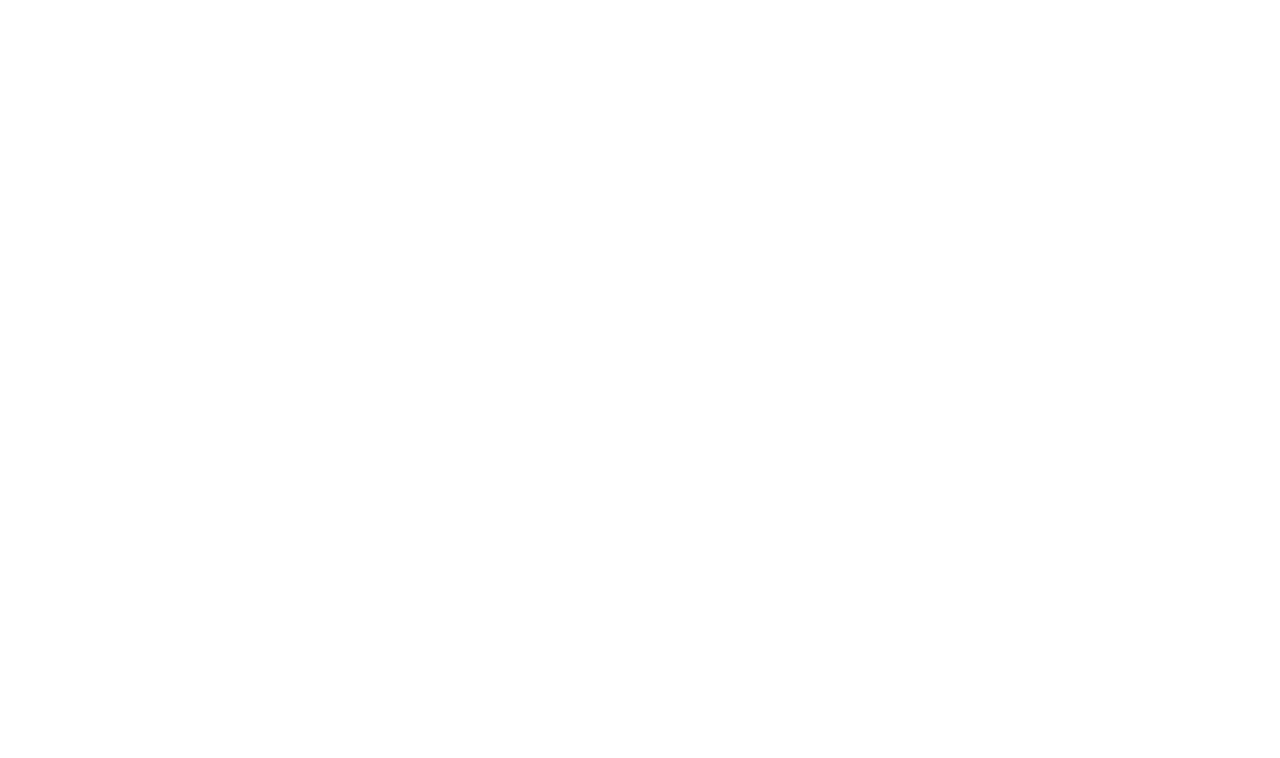
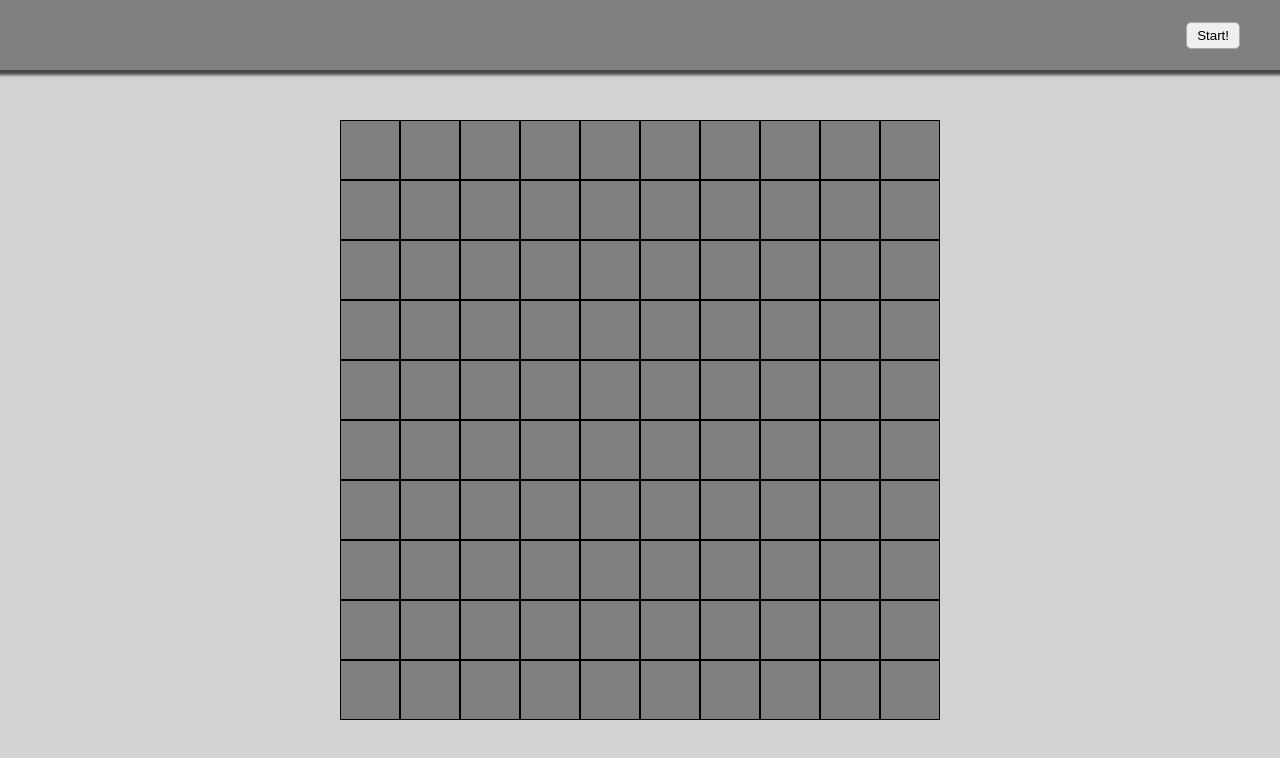
Before and after one commit to francescorossi1/js-campominato-grid, a plain HTML site: page index.html in a window 1280 px wide. Drawn offline with Linux system fonts and the light colour scheme.

Commit message:
milestone 1 completed

```diff
--- /dev/null
+++ b/css/style.css
@@ -0,0 +1,53 @@
+*  {
+    margin: 0;
+    padding: 0;
+    box-sizing: border-box;
+}
+
+.container{
+    max-width: 1200px;
+    margin: 0 auto;
+}
+
+body{
+    background-color: lightgray;
+    margin: 0 auto;
+}
+
+#start-button{
+    padding: 5px 10px;
+    border-radius: 5px;
+    border: 1px solid darkgray;
+
+}
+
+.navbar{
+    height: 70px;
+    line-height: 70px;
+    background-color: gray;
+    text-align: end;
+    padding: 0 30px;
+    box-shadow: 0 0 3px 5px rgb(71, 71, 71);
+}
+
+#grid {
+    display: flex;
+    flex-wrap: wrap;
+    margin: 50px auto;
+    height: 600px;
+    width: 600px;
+}
+
+.cell {
+    height: 10%;
+    width: 10%;
+    text-align: center;
+    line-height: 10%;
+    background-color: grey;
+    cursor: pointer;
+    border: 1px solid black;
+}
+
+.cell.clicked {
+    background-color: red;
+}
--- a/index.html
+++ b/index.html
@@ -4,9 +4,121 @@
     <meta charset="UTF-8">
     <meta http-equiv="X-UA-Compatible" content="IE=edge">
     <meta name="viewport" content="width=device-width, initial-scale=1.0">
+    <link rel="stylesheet" href="css/style.css">
     <title>Document</title>
 </head>
 <body>
+    <nav class="navbar">
+        <div class="container">
+            <button id="start-button">Start!</button>
+        </div>
+    </nav>
+    <main>
+        <div class="container">
+            <div id="grid">
+                <div class="cell"></div>
+                <div class="cell"></div>
+                <div class="cell"></div>
+                <div class="cell"></div>
+                <div class="cell"></div>
+                <div class="cell"></div>
+                <div class="cell"></div>
+                <div class="cell"></div>
+                <div class="cell"></div>
+                <div class="cell"></div>
+                <div class="cell"></div>
+                <div class="cell"></div>
+                <div class="cell"></div>
+                <div class="cell"></div>
+                <div class="cell"></div>
+                <div class="cell"></div>
+                <div class="cell"></div>
+                <div class="cell"></div>
+                <div class="cell"></div>
+                <div class="cell"></div>
+                <div class="cell"></div>
+                <div class="cell"></div>
+                <div class="cell"></div>
+                <div class="cell"></div>
+                <div class="cell"></div>
+                <div class="cell"></div>
+                <div class="cell"></div>
+                <div class="cell"></div>
+                <div class="cell"></div>
+                <div class="cell"></div>
+                <div class="cell"></div>
+                <div class="cell"></div>
+                <div class="cell"></div>
+                <div class="cell"></div>
+                <div class="cell"></div>
+                <div class="cell"></div>
+                <div class="cell"></div>
+                <div class="cell"></div>
+                <div class="cell"></div>
+                <div class="cell"></div>
+                <div class="cell"></div>
+                <div class="cell"></div>
+                <div class="cell"></div>
+                <div class="cell"></div>
+                <div class="cell"></div>
+                <div class="cell"></div>
+                <div class="cell"></div>
+                <div class="cell"></div>
+                <div class="cell"></div>
+                <div class="cell"></div>
+                <div class="cell"></div>
+                <div class="cell"></div>
+                <div class="cell"></div>
+                <div class="cell"></div>
+                <div class="cell"></div>
+                <div class="cell"></div>
+                <div class="cell"></div>
+                <div class="cell"></div>
+                <div class="cell"></div>
+                <div class="cell"></div>
+                <div class="cell"></div>
+                <div class="cell"></div>
+                <div class="cell"></div>
+                <div class="cell"></div>
+                <div class="cell"></div>
+                <div class="cell"></div>
+                <div class="cell"></div>
+                <div class="cell"></div>
+                <div class="cell"></div>
+                <div class="cell"></div>
+                <div class="cell"></div>
+                <div class="cell"></div>
+                <div class="cell"></div>
+                <div class="cell"></div>
+                <div class="cell"></div>
+                <div class="cell"></div>
+                <div class="cell"></div>
+                <div class="cell"></div>
+                <div class="cell"></div>
+                <div class="cell"></div>
+                <div class="cell"></div>
+                <div class="cell"></div>
+                <div class="cell"></div>
+                <div class="cell"></div>
+                <div class="cell"></div>
+                <div class="cell"></div>
+                <div class="cell"></div>
+                <div class="cell"></div>
+                <div class="cell"></div>
+                <div class="cell"></div>
+                <div class="cell"></div>
+                <div class="cell"></div>
+                <div class="cell"></div>
+                <div class="cell"></div>
+                <div class="cell"></div>
+                <div class="cell"></div>
+                <div class="cell"></div>
+                <div class="cell"></div>
+                <div class="cell"></div>
+                <div class="cell"></div>
+            </div>
+        </div>
+    </main>
     <script src="js/script.js"></script>
 </body>
 </html>
--- a/js/script.js
+++ b/js/script.js
@@ -26,3 +26,7 @@ Ad esempio:
 Di cosa ho bisogno per generare i numeri?
 Proviamo sempre prima con dei console.log() per capire se stiamo ricevendo i dati giusti.
 Le validazioni e i controlli possiamo farli anche in un secondo momento */
+
+// Steps
+
+// Hardcodiamo la griglia
```
